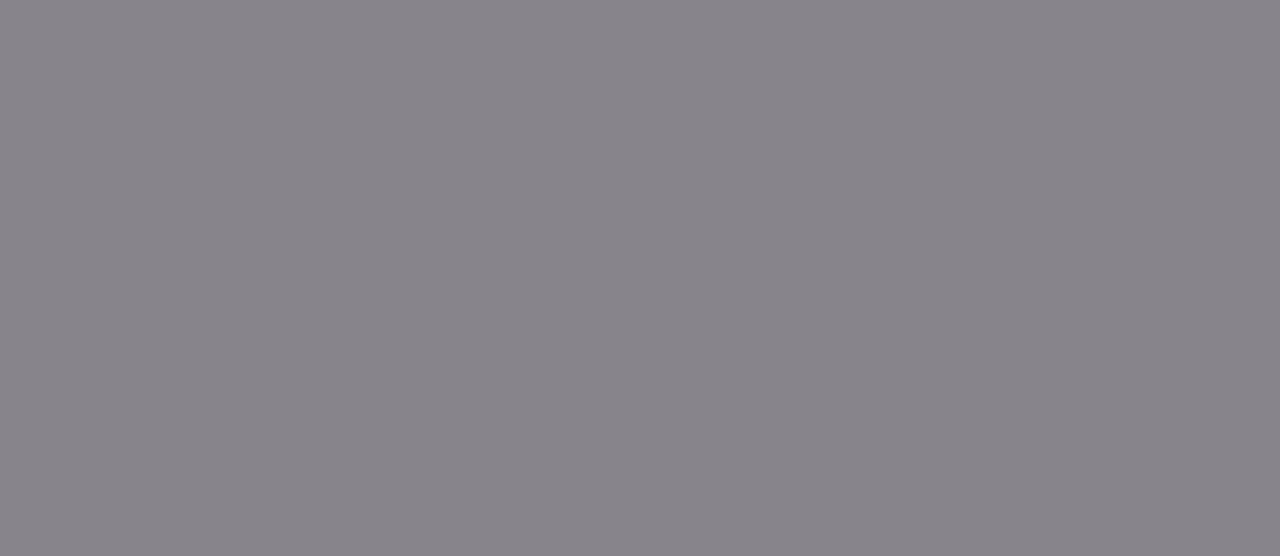
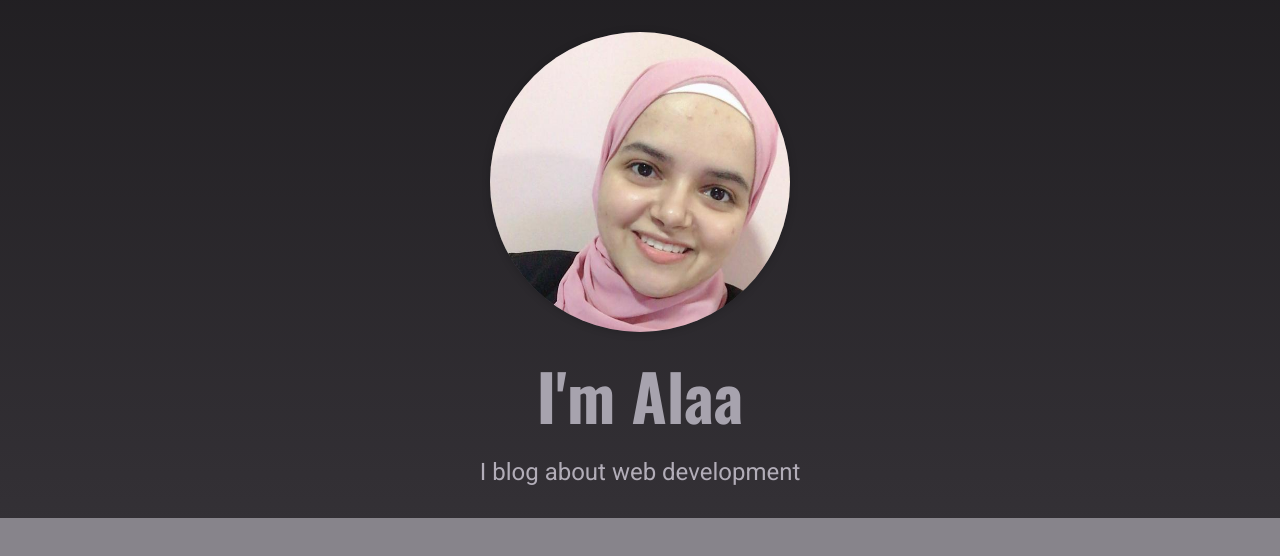
Before and after one commit to AlaaHamdyMohammadi/Blogs-NextJS-Project, a Next.js app: page / in a window 1280 px wide. Shown: the top 556 px of the page. Built offline with nearby package versions, Linux system fonts and the light colour scheme.

Commit message:
Adding Hero Component

```diff
--- a/components/homePage/Hero.js
+++ b/components/homePage/Hero.js
@@ -1,8 +1,15 @@
+import Image from 'next/image';
+import classes from './Hero.module.css';
+
 function Hero() {
     return (
-        <div>
-
+        <section  className={classes.hero}>
+        <div className={classes.image}>
+        <Image src='/images/site/Me.jpeg' alt='My Image' width={300} height={300}/>
         </div>
+        <h1>I'm Alaa</h1>
+        <p>I blog about web development</p>
+        </section>
     )
 }
 
```
Also changed, not shown: public/images/site/Me.jpeg (added).
